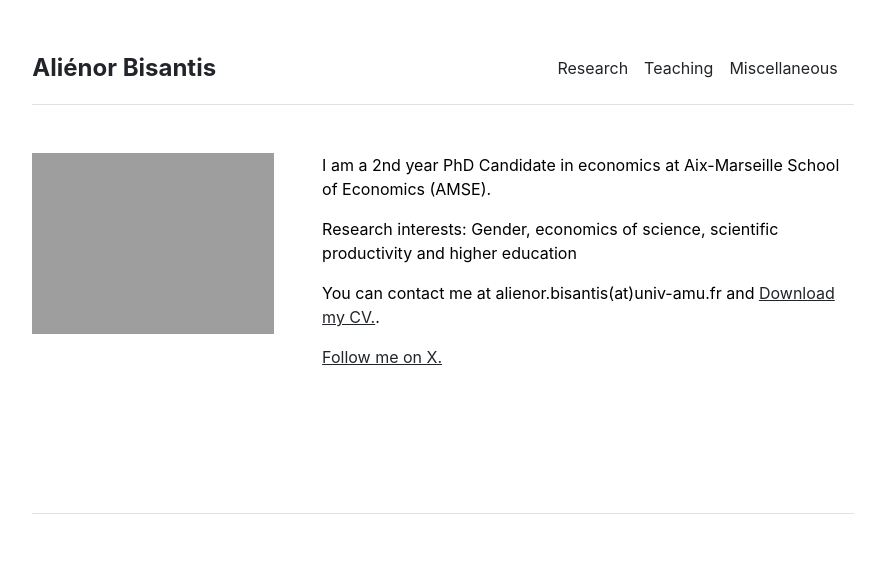
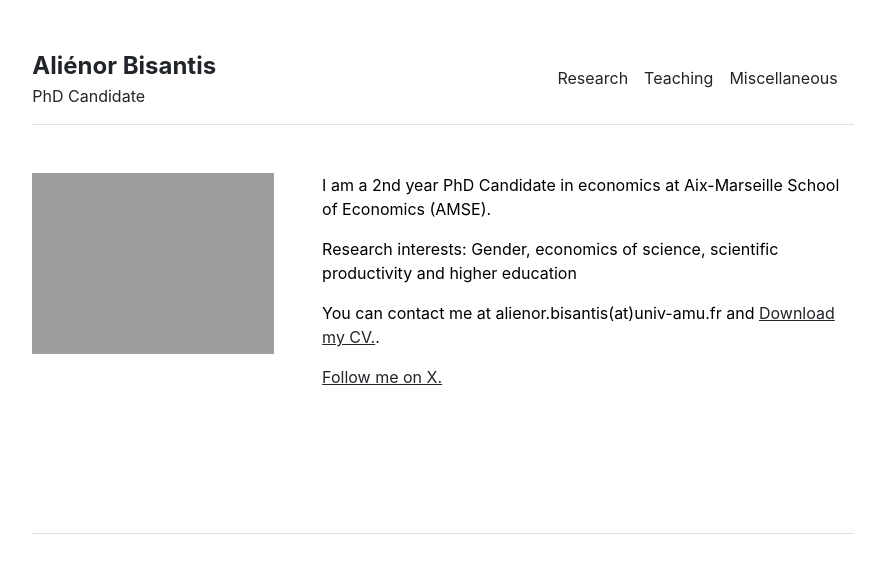
Before and after one commit to alienorbisantis/alienorbisantis.github.io, a Jekyll site: the page built from index.md, in a window 1280 px wide. Shown: the top 573 px of the page, without its empty margins (197-1082 px from the left). Built offline with Jekyll 4.4.1, drawn with Linux system fonts in a browser that asks for light colours.

Commit message:
Update _config.yml

```diff
--- a/_config.yml
+++ b/_config.yml
@@ -1,4 +1,4 @@
 url: "" # the base hostname & protocol for your site, e.g. http://example.com
 baseurl: "" # the subpath of your site, e.g. /blog
 title: "Aliénor Bisantis" # the name of your site, e.g. ACME Corp.
-description: ""
+description: "PhD Candidate"
```
